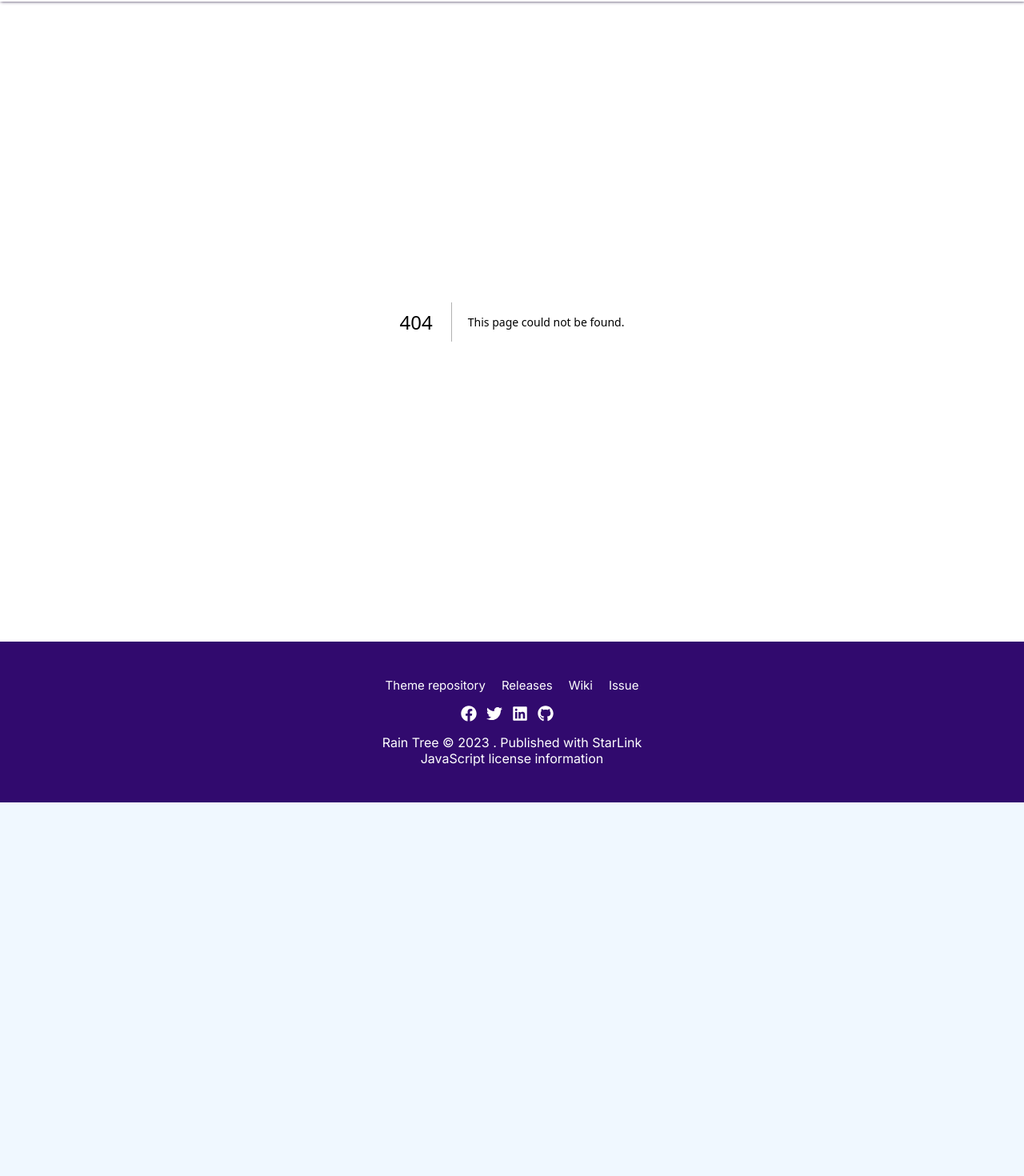
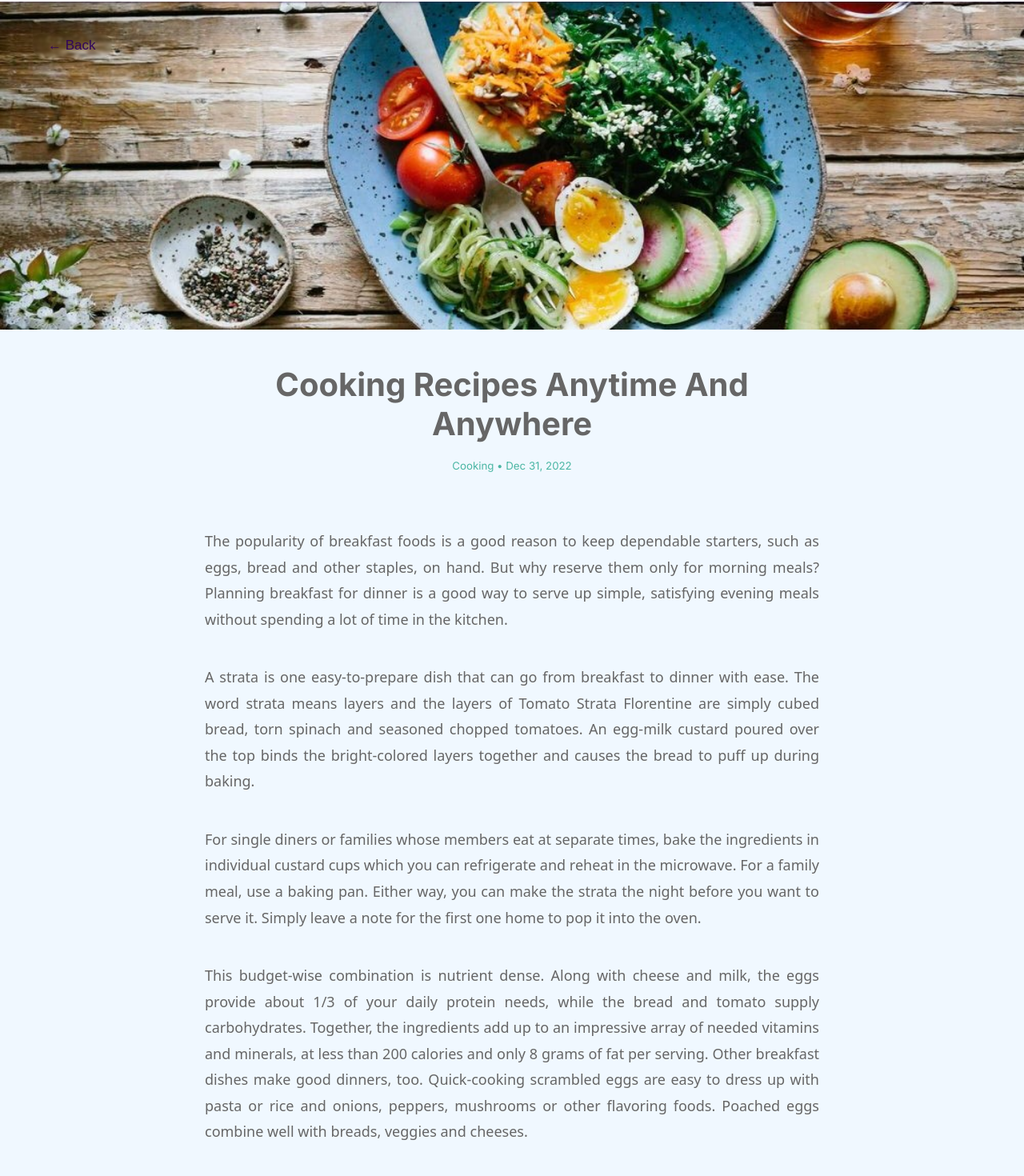
Before and after one commit to dksifatofficial/rain-tree, a Next.js app: page /cooking in a window 1280 px wide. Before the commit this address had no page. Shown: the part 48-1518 px from the top of the page at 80% size. Before the commit the page ends 1051 px from the top, so only its background shows below. Built offline with nearby package versions, Linux system fonts and the light colour scheme.

Commit message:
link commit

```diff
--- /dev/null
+++ b/app/components/BackButton.jsx
@@ -0,0 +1,18 @@
+"use client";
+
+import { useRouter } from "next/navigation";
+import classes from '../css/BackButton.module.css'
+
+function BackButton() {
+  const router = useRouter();
+
+  return (
+    <div className={classes.back}>
+      <button type="button" onClick={() => router.back()}>
+        &#8592; Back
+      </button>
+    </div>
+  );
+}
+
+export default BackButton;
--- /dev/null
+++ b/app/components/ProDetails.jsx
@@ -0,0 +1,14 @@
+
+import classes from "../css/ProDetails.module.css";
+
+function ProDetails({ children }) {
+
+
+  return (
+    <div className={classes.container}>
+      <div className={classes.text}>{children}</div>
+    </div>
+  );
+}
+
+export default ProDetails;
--- /dev/null
+++ b/app/cooking/page.jsx
@@ -0,0 +1,101 @@
+import Image from "next/image";
+import ProDetails from "../components/ProDetails";
+import classes from './styles.module.css'
+import BackButton from "../components/BackButton";
+
+function Cooking() {
+  return (
+    <div className={classes.container}>
+        <BackButton />
+        <Image className={classes.img1} src="/image/2_2.jpg" alt="" height="300" width="500" />
+      <ProDetails>
+        <h1>Cooking Recipes Anytime And Anywhere</h1>
+        <h5>Cooking • Dec 31, 2022</h5>
+        <p>
+          The popularity of breakfast foods is a good reason to keep dependable
+          starters, such as eggs, bread and other staples, on hand. But why
+          reserve them only for morning meals? Planning breakfast for dinner is
+          a good way to serve up simple, satisfying evening meals without
+          spending a lot of time in the kitchen.
+        </p>
+        <p>
+          A strata is one easy-to-prepare dish that can go from breakfast to
+          dinner with ease. The word strata means layers and the layers of
+          Tomato Strata Florentine are simply cubed bread, torn spinach and
+          seasoned chopped tomatoes. An egg-milk custard poured over the top
+          binds the bright-colored layers together and causes the bread to puff
+          up during baking.
+        </p>
+        <p>
+          For single diners or families whose members eat at separate times,
+          bake the ingredients in individual custard cups which you can
+          refrigerate and reheat in the microwave. For a family meal, use a
+          baking pan. Either way, you can make the strata the night before you
+          want to serve it. Simply leave a note for the first one home to pop it
+          into the oven.
+        </p>
+        <p>
+          This budget-wise combination is nutrient dense. Along with cheese and
+          milk, the eggs provide about 1/3 of your daily protein needs, while
+          the bread and tomato supply carbohydrates. Together, the ingredients
+          add up to an impressive array of needed vitamins and minerals, at less
+          than 200 calories and only 8 grams of fat per serving. Other breakfast
+          dishes make good dinners, too. Quick-cooking scrambled eggs are easy
+          to dress up with pasta or rice and onions, peppers, mushrooms or other
+          flavoring foods. Poached eggs combine well with breads, veggies and
+          cheeses.
+        </p>
+        <Image src="/image/cook_mid.jpg" alt="" height="300" width="500" />
+        <h2>Tomato Strata Florentine</h2>
+        <div className={classes.material}>
+        <p>
+          4 servings
+          <br />
+          Cooking spray
+          <br />
+          2 cups torn fresh spinach (about 4 oz.)
+          <br />
+          2 slices whole wheat bread, cubed (about 1 1/2 cups)
+          <br />
+          1 cup chopped fresh tomato (about 1 medium)
+          <br />
+          1 teaspoon Italian seasoning, crushed
+          <br />
+          4 eggs
+          <br />
+          1 cup skim or low-fat (1%) milk
+          <br />
+          1/4 cup (1 oz.) shredded low-moisture, part-skim mozzarella cheese
+        </p>
+        </div>
+
+        <p>
+          For individual cups: Evenly coat 4 (10-ounce) custard cups with spray.
+          Place 1/2 cup of the spinach in each cup. Sprinkle each with about 1/3
+          cup of the bread cubes. In medium bowl, stir together tomato and
+          seasoning until tomato is evenly coated with seasoning. Spoon 1/4 cup
+          tomato mixture over bread cubes in each cup. In medium bowl, beat
+          together eggs and milk. Slowly pour scant 1/2 cup egg mixture over
+          tomato mixture in each cup. Sprinkle each with 1 tablespoon of the
+          cheese.
+          <br />
+          <br />
+          Bake in preheated 350 degree F oven until custards are puffed and
+          begin to pull away from sides of cups and knife inserted near centers
+          comes out clean, about 30 minutes. For baking pan: Layer entire
+          amounts of all ingredients as above in sprayed 8 x 8 x 2-inch baking
+          pan. Bake as above.
+          <br />
+          <br />
+          Nutritional information for 1 serving of 1/4 recipe using skim milk:
+          175 calories, 8 gm total fat, 218 mg cholesterol, 238 mg sodium, 469
+          mg potassium, 14 gm total carbohydrate, 13 gm protein and 10% or more
+          of the RDI for vitamins A, B12 and C, riboflavin, calcium, iron,
+          phosphorus, zinc.
+        </p>
+      </ProDetails>
+    </div>
+  );
+}
+
+export default Cooking;
--- /dev/null
+++ b/app/cooking/styles.module.css
@@ -0,0 +1,14 @@
+.container {
+    position: relative;
+}
+.material {
+    width: 100%;
+}
+.material p {
+    line-height: 60px;
+}
+.img1 {
+    width: 100%;
+    height: 450px;
+    padding-bottom: 40px;
+}
--- /dev/null
+++ b/app/css/BackButton.module.css
@@ -0,0 +1,15 @@
+.back {
+    position: absolute;
+    left: 40px;
+    top: 40px;
+    background: transparent;
+}
+.back button {
+    background: transparent;
+    border: none;
+    font-size: 17px;
+    backdrop-filter: blur(1.5px);
+    padding: 5px 20px;
+    border-radius: 20px;
+    color: rgb(49, 6, 90);
+}
--- /dev/null
+++ b/app/css/ProDetails.module.css
@@ -0,0 +1,47 @@
+.container {
+    width: 100%;
+    height: auto;
+    display: grid;
+    justify-items: center;
+}
+.back {
+    width: 100%;
+    position: absolute;
+}
+.text {
+    width: 60%;
+    height: auto;
+    display: grid;
+    justify-items: center;
+}
+.text img {
+    width: 100%;
+    height: 100%;
+    padding: 40px 0;
+}
+.text h1 {
+    text-align: center;
+    font-size: 40px;
+    font-weight: bold;
+    color: #666666;
+    padding-bottom: 20px;
+}
+.text h5 {
+    text-align: center;
+    color: rgb(75, 182, 164);
+    padding-bottom: 50px;
+}
+.text p {
+    line-height: 1.80857;
+    color: #666666;
+    font-family: system-ui, -apple-system, BlinkMacSystemFont, 'Segoe UI', Roboto, Oxygen, Ubuntu, Cantarell, 'Open Sans', 'Helvetica Neue', sans-serif;
+    font-size: 18px;
+    text-align: justify;
+    padding: 20px 0;
+}
+.text h2 {
+    font-weight: bold;
+    color: #666666;
+    text-align: left;
+    width: 100%;
+}
```
Also changed, not shown: app/components/TopicsContainer.jsx (+11 -11 lines), public/image/2_2.jpg (added), public/image/cook_mid.jpg (added).
